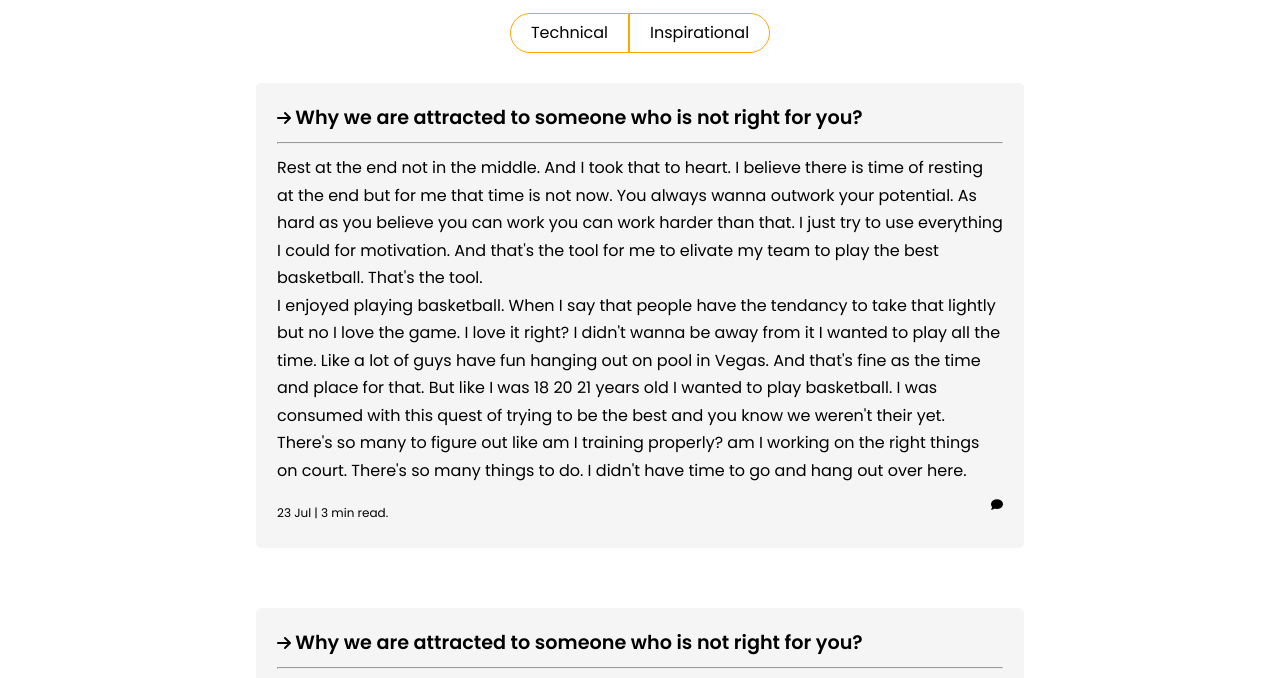
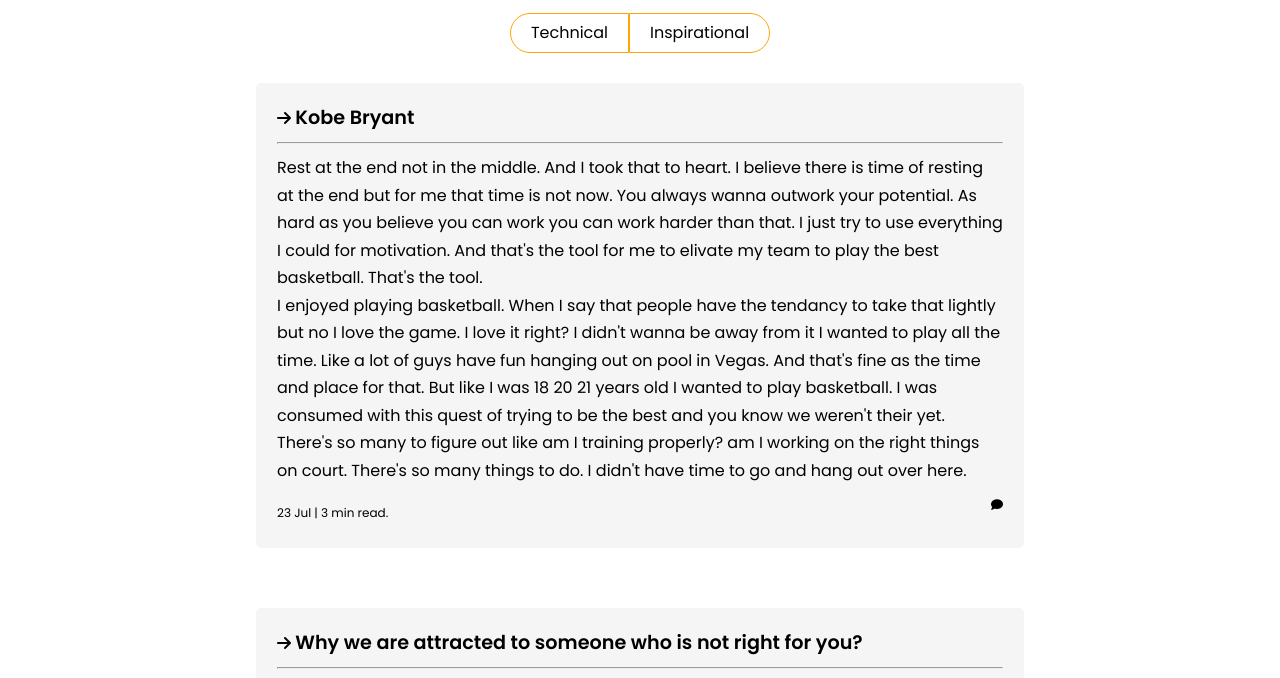
Before and after one commit to envision79/blog, a plain HTML site: page index.html in a window 1280 px wide. Both pictures are taken after a click on the element "Inspirational". Shown: the part 67-745 px from the top of the page. Drawn offline with Linux system fonts and the light colour scheme.

Commit message:
Update index.html

```diff
--- a/index.html
+++ b/index.html
@@ -66,7 +66,7 @@
         <a
           href="#"
           class="blog-heading"
-          >Why we are attracted to someone who is not right for you?</a
+          >Kobe Bryant</a
         >
         <hr />
 
```
